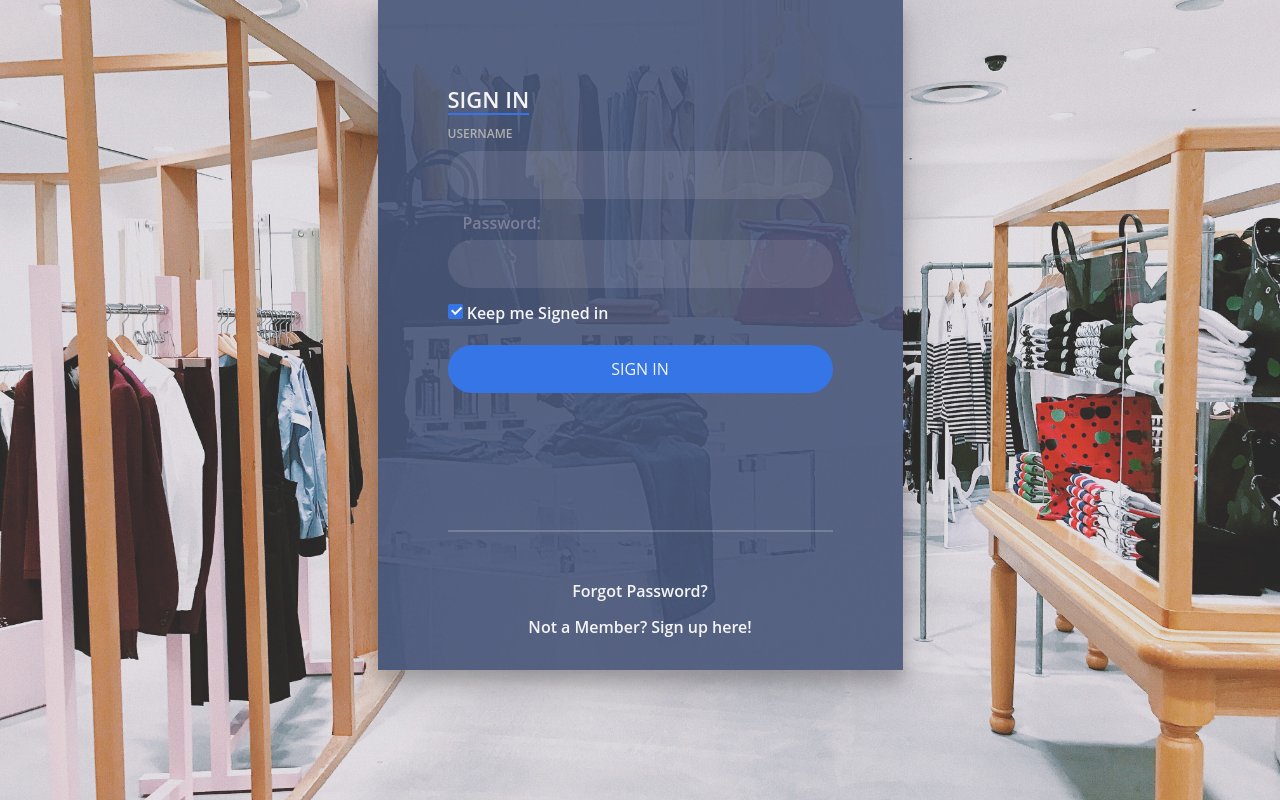
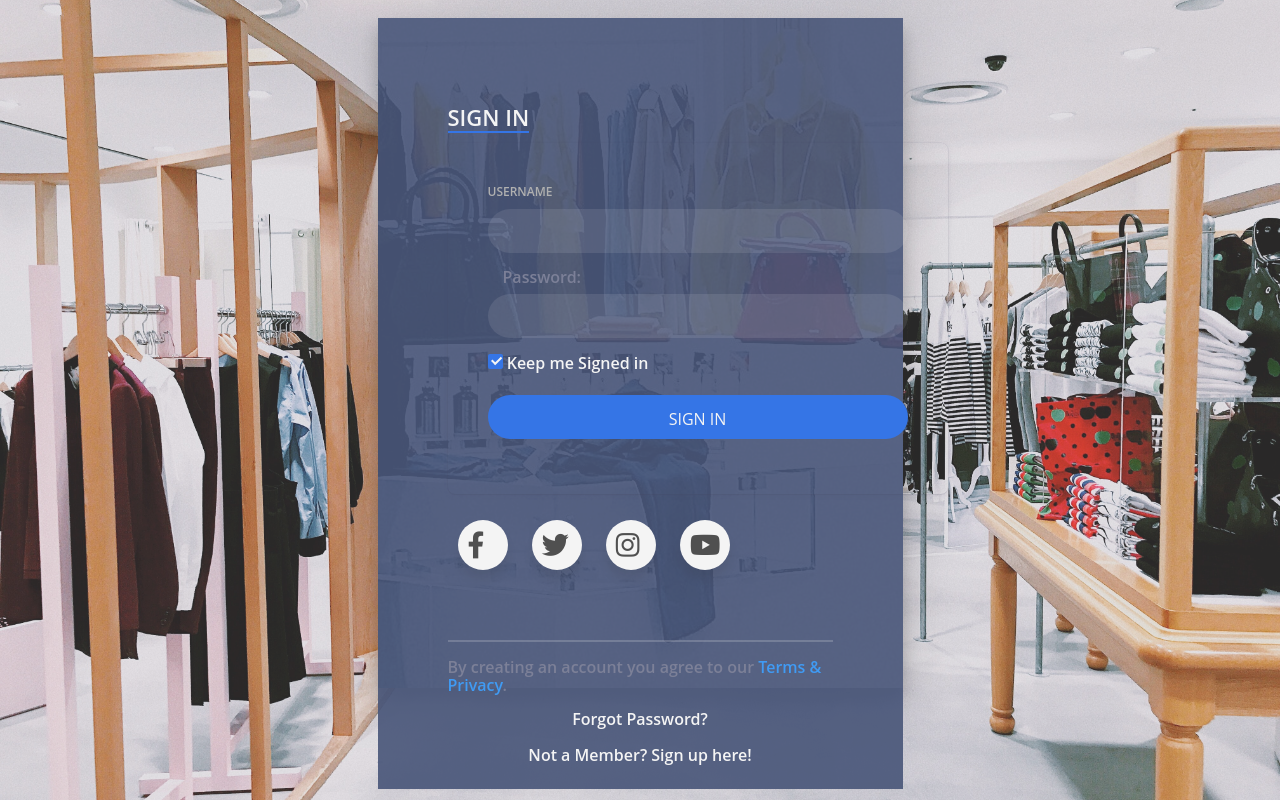
Before and after one commit to esvk-design/Theshopapp, a Django app: page /shopapp/login/ in a window 1280 px wide. Shown: the part 66-866 px from the top of the page. Run offline with Django 3.2, Linux system fonts and the light colour scheme; some libraries are stand-ins or nearby versions.

Commit message:
Bug fixes and design changes

```diff
--- a/shopapp/templates/about_us.html
+++ b/shopapp/templates/about_us.html
@@ -11,6 +11,10 @@
       background-size: cover;
       position: relative;
     }
+    h4 {
+  font-family: 'Brush Script MT', cursive;
+  font-size: 40px;
+}
 </style>
 {% endblock %}
 
@@ -18,7 +22,7 @@
 
 <div class="container"></div>
 <br><br>
-  <center><h4>Welcome to HAPPY SHOP!</h4><br><br>
+  <center><h4>Welcome to Happy Shop!</h4><br><br>
   <p>Starting as a small business in Houston, Texas year of 2022, we have big dreams. Our passion for fashion and clothing, means that we provide our customers with nothing but the highest quality of products, that are guaranteed to meet their needs and keep them satisfied!</p>
 <br>
   <p>With a motivated team, we strive to be the creative minds that bring a smile to your face. That’s why we’re always looking for innovative new ways to get the best to you.</p>
--- a/shopapp/templates/login.html
+++ b/shopapp/templates/login.html
@@ -39,7 +39,7 @@ a{color:inherit;text-decoration:none}
 }
 .login-html{
   width:100%;
-  height:100%;
+  height:115%;
   position:absolute;
   padding:90px 70px 50px 70px;
   background:rgba(40,57,101,.9);
@@ -168,6 +168,90 @@ a{color:inherit;text-decoration:none}
   text-align:center;
   color: white;
 }
+.wrapper .icon{
+  position: relative;
+  background-color: #ffffff;
+  border-radius: 50%;
+  margin: 10px;
+  width: 50px;
+  height: 50px;
+  line-height: 50px;
+  font-size: 27px;
+  display: inline-block;
+  align-items: center;
+  box-shadow: 0 10px 10px rgba(0, 0, 0, 0.1);
+  cursor: pointer;
+  transition: all 0.2s cubic-bezier(0.68, -0.55, 0.265, 1.55);
+  color: #333;
+  text-decoration: none;
+  padding-top: 11px;
+  padding-left: 10px;
+  margin-left: 10px;
+}
+.wrapper .tooltip {
+  position: absolute;
+  top: 0;
+  line-height: 1.5;
+  font-size: 14px;
+  background-color: #ffffff;
+  color: #ffffff;
+  padding: 5px 8px;
+  border-radius: 5px;
+  box-shadow: 0 10px 10px rgba(0, 0, 0, 0.1);
+  opacity: 0;
+  pointer-events: none;
+  transition: all 0.3s cubic-bezier(0.68, -0.55, 0.265, 1.55);
+
+}
+.wrapper .tooltip::before {
+  position: absolute;
+  content: "";
+  height: 8px;
+  width: 8px;
+  background-color: #ffffff;
+  bottom: -3px;
+  left: 50%;
+  transform: translate(-50%) rotate(45deg);
+  transition: all 0.3s cubic-bezier(0.68, -0.55, 0.265, 1.55);
+
+}
+
+.wrapper .icon:hover .tooltip {
+  top: -45px;
+  opacity: 1;
+  visibility: visible;
+  pointer-events: auto;
+}
+.wrapper .icon:hover span,
+.wrapper .icon:hover .tooltip {
+  text-shadow: 0px -1px 0px rgba(0, 0, 0, 0.1);
+}
+.wrapper .facebook:hover,
+.wrapper .facebook:hover .tooltip,
+.wrapper .facebook:hover .tooltip::before {
+  background-color: #3b5999;
+  color: #ffffff;
+
+
+}
+.wrapper .twitter:hover,
+.wrapper .twitter:hover .tooltip,
+.wrapper .twitter:hover .tooltip::before {
+  background-color: #46c1f6;
+  color: #ffffff;
+}
+.wrapper .instagram:hover,
+.wrapper .instagram:hover .tooltip,
+.wrapper .instagram:hover .tooltip::before {
+  background-color: #e1306c;
+  color: #ffffff;
+}
+.wrapper .youtube:hover,
+.wrapper .youtube:hover .tooltip,
+.wrapper .youtube:hover .tooltip::before {
+  background-color: #de463b;
+  color: #ffffff;
+}
 </style>
 
 
@@ -179,6 +263,7 @@ a{color:inherit;text-decoration:none}
     <div class="group">
 
     </div>
+    <br>
     <div class="login-wrap">
       <div class="login-html">
         <input id="tab-1" type="radio" name="tab" class="sign-in" checked><label for="tab-1" class="tab">Sign In</label>
@@ -208,43 +293,47 @@ a{color:inherit;text-decoration:none}
               <input type="submit" class="button" value="Sign In">
             </form>
             </div>
-            <div class="hr"></div>
+          <link rel='stylesheet' href='https://cdnjs.cloudflare.com/ajax/libs/font-awesome/5.15.1/css/all.min.css'>
+            <meta charset="utf-8">
+            <meta name="viewport" content="width=device-width, initial-scale=1">
+
+            <!-- Font Awesome 5 CSS -->
+            <link rel='stylesheet' href='https://cdnjs.cloudflare.com/ajax/libs/font-awesome/5.15.1/css/all.min.css'>
+            <!-- Social Buttons CSS -->
+            <link rel="stylesheet" href="css/style.css">
+          <!-- Demo CSS -->
+          <link rel="stylesheet" href="css/demo.css">
+
+         <main>
+        <!-- Social Media Buttons HTML -->
+        <div class="wrapper">
+          <a href="https://www.facebook.com/" target="_blank" class="icon facebook">
+            <div class="tooltip">Facebook</div>
+            <span><i class="fab fa-facebook-f"></i></span>
+          </a>
+          <a href="https://twitter.com/" target="_blank" class="icon twitter">
+            <div class="tooltip">Twitter</div>
+            <span><i class="fab fa-twitter"></i></span>
+          </a>
+          <a href="https://instagram.com" target="_blank" class="icon instagram">
+            <div class="tooltip">Instagram</div>
+            <span><i class="fab fa-instagram"></i></span>
+          </a>
+          <a href="https://www.youtube.com" target="_blank" class="icon youtube">
+            <div class="tooltip">Youtube</div>
+            <span><i class="fab fa-youtube"></i></span>
+          </a>
+        </div>
+        <!-- End Social Media Buttons HTML -->
+         </main>
+            <div class="hr"><br>
+            <p>By creating an account you agree to our <a href="#" style="color:dodgerblue">Terms & Privacy</a>.</p></div><br>
             <div class="foot-lnk">
               <a href="#forgot">Forgot Password?</a>
               <br><br>
-
               <a href="/shopapp/signup/">Not a Member? Sign up here!</a>
             </div>
           </div>
-          <!-- <div class="sign-up-htm">
-            <form class="signup-form" role="form" action="{% url 'shopapp:sign_up'%}" method="post" enctype="multipart/form-data"></form>
-            {% csrf_token %}
-            {% for field in user_form %}
-                  <div class="form-group">
-                    <div class="row">
-                      <label class="control-label col-sm-6 col-md-4">{{ field.label_tag }}</label>
-                      <div class="col-sm-6 col-md-6">{{ field }}</div>
-                    </div>
-                </div>
-            {% endfor %}
-            {% for field in user_form2 %}
-                  <div class="form-group">
-                      <div class="row">
-                        <label class="control-label col-sm-6 col-md-4">{{ field.label_tag }}</label>
-                        <div class="col-sm-6 col-md-6">{{ field }}</div>
-                      </div>
-                  </div>
-              {% endfor %}
-
-            <div class="group">
-              <input type="submit" class="button" value="Sign Up">
-            </div> -->
-          <!-- <p>By creating an account you agree to our <a href="#" style="color:dodgerblue">Terms & Privacy</a>.</p> -->
-            <!-- <div class="hr"></div>
-            <div class="foot-lnk">
-              <label for="tab-1">Already Member?</a>
-            </div>
-          </div> -->
         </div>
       </div>
     </div>
@@ -279,64 +368,6 @@ a{color:inherit;text-decoration:none}
       </div>
     </div>
   </div> -->
-
-
-
- <!-- <div class="login-wrap">
-    <div class="login-html">
-      <input id="tab-1" type="radio" name="tab" class="sign-in" checked><label for="tab-1" class="tab">Sign In</label>
-      <input id="tab-2" type="radio" name="tab" class="sign-up"><label for="tab-2" class="tab">Sign Up</label>
-      <div class="login-form">
-        <div class="sign-in-htm">
-          <div class="group">
-            <label for="user" class="label">Username</label>
-            <input id="user" type="text" class="input">
-          </div>
-          <div class="group">
-            <label for="pass" class="label">Password</label>
-            <input id="pass" type="password" class="input" data-type="password">
-          </div>
-          <div class="group">
-            <input id="check" type="checkbox" class="check" checked>
-            <label for="check"><span class="icon"></span> Keep me Signed in</label>
-          </div>
-          <div class="group">
-            <input type="submit" class="button" value="Sign In">
-          </div>
-          <div class="hr"></div>
-          <div class="foot-lnk">
-            <a href="#forgot">Forgot Password?</a>
-          </div>
-        </div>
-        <div class="sign-up-htm">
-          <div class="group">
-            <label for="user" class="label">Username</label>
-            <input id="user" type="text" class="input">
-          </div>
-          <div class="group">
-            <label for="pass" class="label">Password</label>
-            <input id="pass" type="password" class="input" data-type="password">
-          </div>
-          <div class="group">
-            <label for="pass" class="label">Repeat Password</label>
-            <input id="pass" type="password" class="input" data-type="password">
-          </div>
-          <div class="group">
-            <label for="pass" class="label">Email Address</label>
-            <input id="pass" type="text" class="input">
-          </div>
-          <div class="group">
-            <input type="submit" class="button" value="Sign Up">
-          </div>
-          <div class="hr"></div>
-          <div class="foot-lnk">
-            <label for="tab-1">Already Member?</a>
-          </div>
-        </div>
-      </div>
-    </div>
-  </div> -->
-
 {% block scripts %}
 
 {% endblock %}
```
Also changed, not shown: shopapp/templates/signup.html (+6 -6 lines), db.sqlite3, media/profile_image/Default_profile_picture.png (added).
